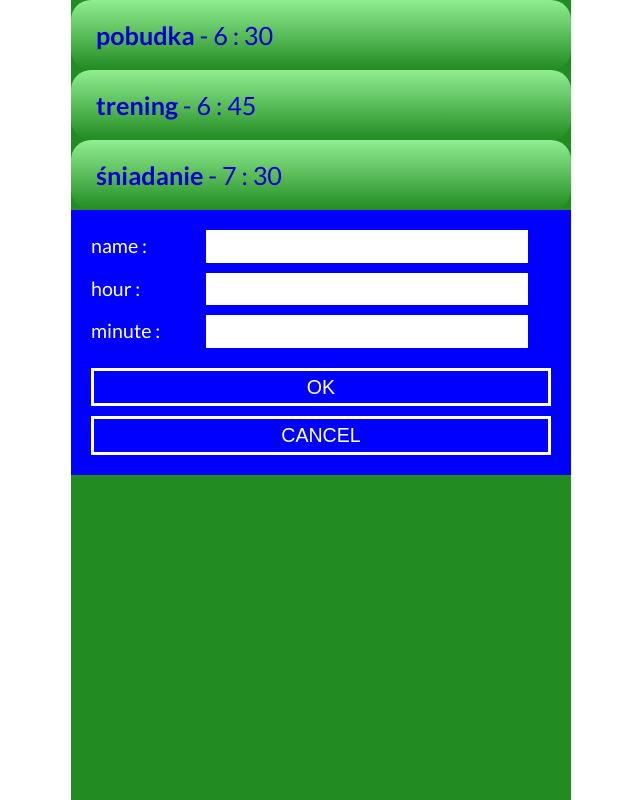
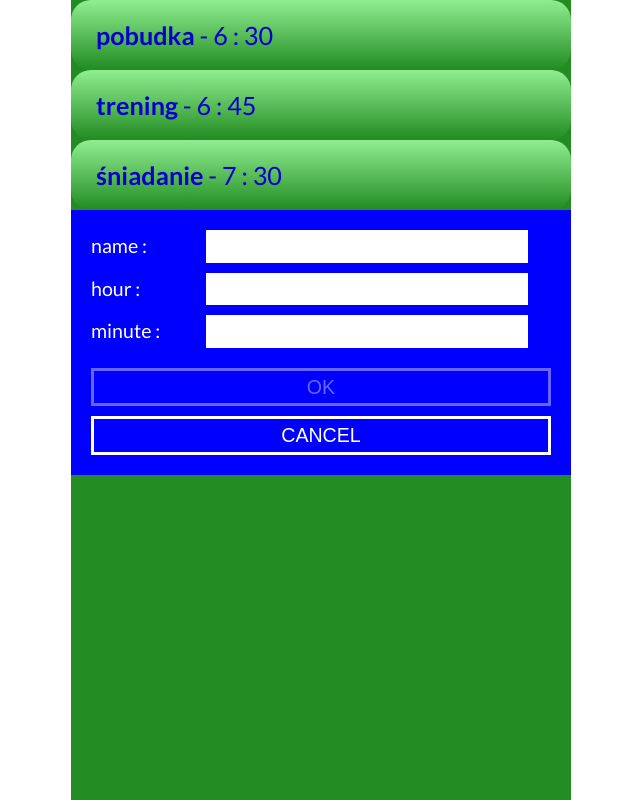
Before and after one commit to RobertSajdak/React_Planner_Notebook, a React (Create React App) app in the folder react-planner/: page / in a window 1280 px wide. Shown: the whole page, without its empty margins (319-959 px from the left). Built offline with nearby package versions, Linux system fonts and the light colour scheme; data requests are answered from the project's data file.

Commit message:
#26 Dodano blokowanie przycisku OK dla tworzenia pustych wydarzeń.

```diff
--- a/react-planner/src/EditEvent.jsx
+++ b/react-planner/src/EditEvent.jsx
@@ -12,7 +12,11 @@ import {
 
 // Dodanie komponentów edycji wydarzenia:
 const EditEvent = props => {
-    console.log(isValidMinute(props.minute));
+    const isFormValid =
+        isValidName(props.name) &&
+        isValidHour(props.hour) &&
+        isValidMinute(props.minute)
+    ;
     return (
         <div className="edit-event">
             <div className="edit-event__input-group">
@@ -56,7 +60,13 @@ const EditEvent = props => {
                     }
                 />
             </div>
-            <button disabled={false} onClick={() => props.onSave()}>OK</button>
+            {/*
+               Jeśli form jest OK, isFormValid true,
+               Jeśli form nie jest OK, isFormValid false
+               Przycisk OK odblokowany - false,
+               Przycisk OK zablokowany - true.
+            */}
+            <button disabled={!isFormValid} onClick={() => props.onSave()}>OK</button>
             <button>Cancel</button>
         </div>
     );
```
